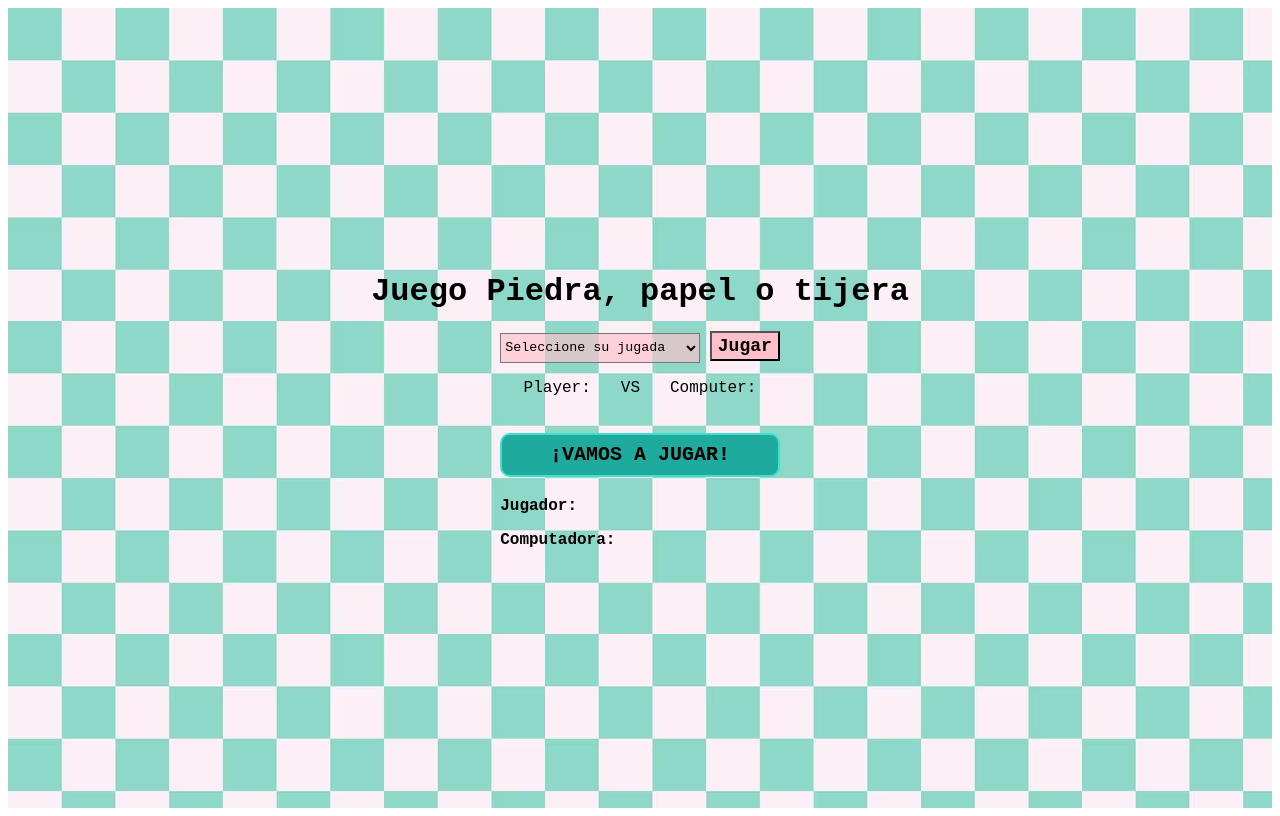
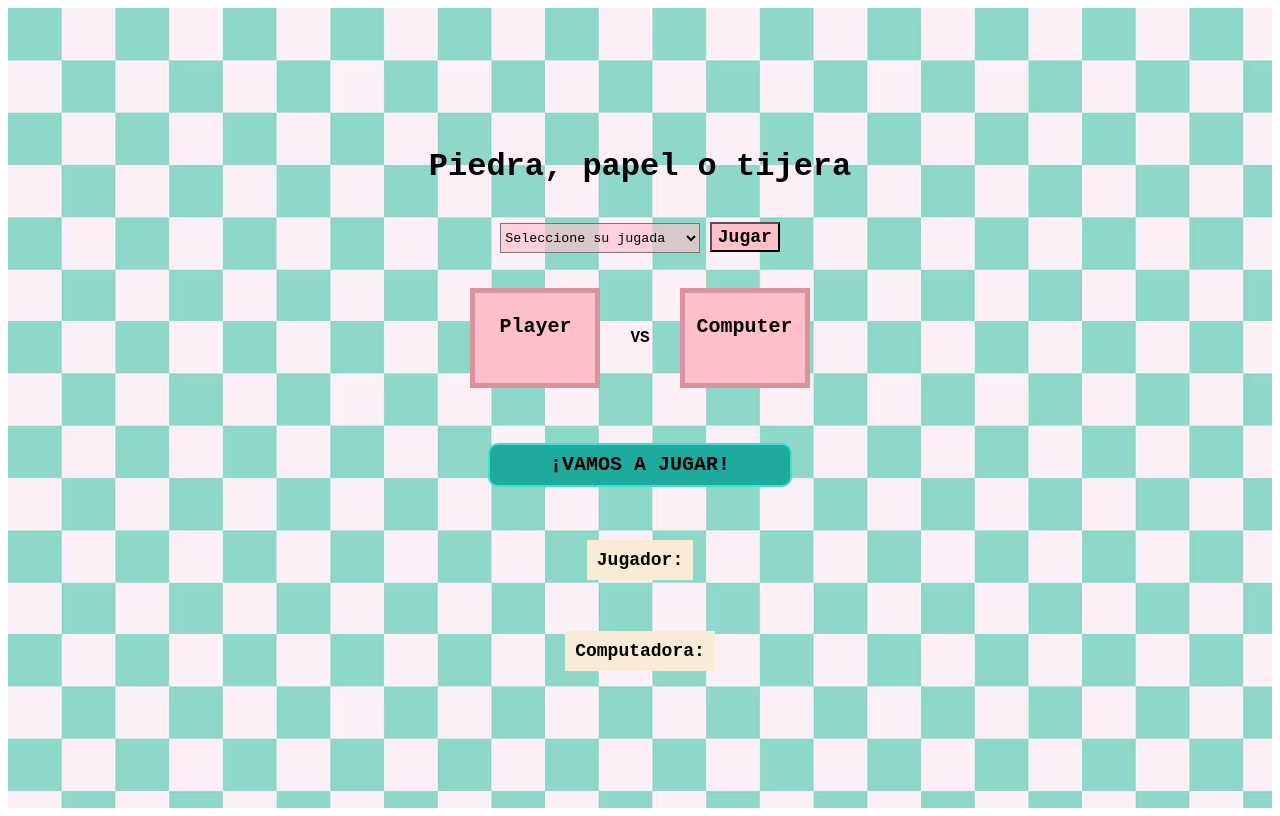
Before and after one commit to Avispas/Piedra-papel-o-tijera, a plain HTML site: page index.html in a window 1280 px wide. Drawn offline with Linux system fonts and the light colour scheme.

Commit message:
finishhhhh

```diff
--- a/css/style.css
+++ b/css/style.css
@@ -6,6 +6,7 @@
     align-items: center;
     font-family: 'Courier New', Courier, monospace;
     height: 100vh;
+    gap: 15px;
 }
 .selectbtn{
     font-family: 'Courier New', Courier, monospace;
@@ -28,11 +29,15 @@
     border-radius: 10px;
     border: 2px solid turquoise;
     height: 40px;
+    width: 300px;
     font-weight: bold;
     line-height: 40px;
 }
 .playerComputer {
     font-weight: bolder;
+    background-color: antiquewhite;
+    font-size: 18px;
+    padding: 10px;
 }
 .hidden {
     display: none;
@@ -42,4 +47,21 @@
     align-items: center;
     justify-content: center;
     gap: 30px;
+    font-weight: bold;
 }
+.player, .computer{
+    background-color: pink;
+    border: 5px solid rgb(217, 146, 158);
+    height: 70px;
+    font-size: 20px;
+    padding: 10px;
+    width: 100px;
+    text-align: center;
+
+}
+.emoji{
+    font-size: 35px;
+}
+.disapeared {
+    display: none;
+}
--- a/index.html
+++ b/index.html
@@ -10,7 +10,7 @@
 
 <body>
     <main class="main">
-        <h1>Juego Piedra, papel o tijera</h1>
+        <h1>Piedra, papel o tijera</h1>
         <form>
             <select name="" id="" placeholder="Seleccione su jugada" class="js-option selectbtn">
                 <option disabled selected value="">Seleccione su jugada</option>
@@ -20,17 +20,15 @@
             </select>
             <button class="js-btn-play btn">Jugar</button>
             <button class="btn hidden js-btn-reiniciar">Reiniciar juego</button>
-            <div class="div">
-                <p>Player: <span class="chosePlayer"></span></p>
-                <p>VS</p>
-                <p>Computer: <span class="choseComputer"></span></p>
-
-            </div>
-
-            <p class="js-change-p pchange">¡Vamos a jugar!</p>
-            <p class="playerComputer">Jugador:</p> <span class="js-points-player"> </span>
-            <p class="playerComputer">Computadora:</p> <span class="js-points-computer"> </span>
         </form>
+        <div class="div js-div">
+            <p class="player">Player<span class="chosePlayer emoji"></span></p>
+            <p>VS</p>
+            <p class="computer">Computer<span class="choseComputer emoji"></span></p>
+        </div>
+        <p class="js-change-p pchange">¡Vamos a jugar!</p>
+        <p class="playerComputer">Jugador: <span class="js-points-player "> </span></p>
+        <p class="playerComputer">Computadora: <span class="js-points-computer"> </span></p>
     </main>
     <script src="./js/main.js"></script>
 </body>
--- a/js/main.js
+++ b/js/main.js
@@ -12,6 +12,7 @@ let pC = 0;
 let pP = 0;
 const emojiPlayer = document.querySelector('.chosePlayer');
 const emojiComputer = document.querySelector('.choseComputer');
+const divPink = document.querySelector('.js-div');
 function getRandomNumber(max) {
   return Math.ceil(Math.random() * max);
 };
@@ -34,11 +35,10 @@ function printEmojisPlayer(piPaTi) {
     }
 };
 function play() {
-  const computerChoose = getRandomNumber(9);
-  printEmojisComputer(computerChoose);
-  printEmojisPlayer(piPaTi);
-  console.log(computerChoose);
   if (piPaTi.value != '') {
+    const computerChoose = getRandomNumber(9);
+    printEmojisComputer(computerChoose);
+    printEmojisPlayer(piPaTi);
     if (computerChoose <= 3) {
       if (piPaTi.value === 'piedra') {
         winLose.innerHTML = joint;
@@ -78,12 +78,14 @@ function points() {
   console.log(winLose.innerHTML);
   console.log(win);
 }
+console.log(divPink);
 function stop() {
   if (pP + pC === 10) {
     btnPlay.classList.add('hidden');
     piPaTi.classList.add('hidden');
+    divPink.classList.add('disapeared');
     btnReinicio.classList.remove('hidden');
-
+    console.log(divPink);
     if (pP > pC) {
       winLose.innerHTML = win + `&#129395;`;
     } else if (pP < pC) {
@@ -100,8 +102,6 @@ function handleClick(event) {
   play();
   points();
   stop();
-
-
 }
 
 btnPlay.addEventListener('click', handleClick);
```
